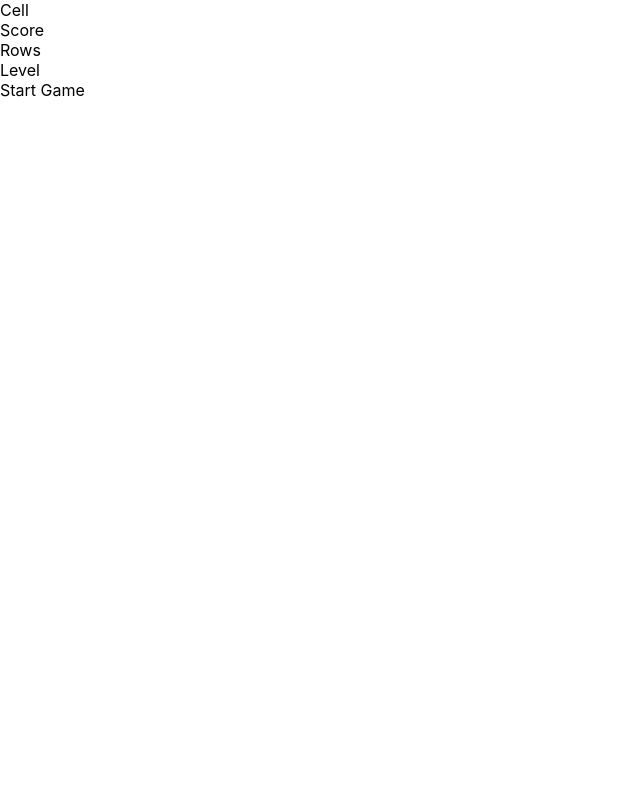
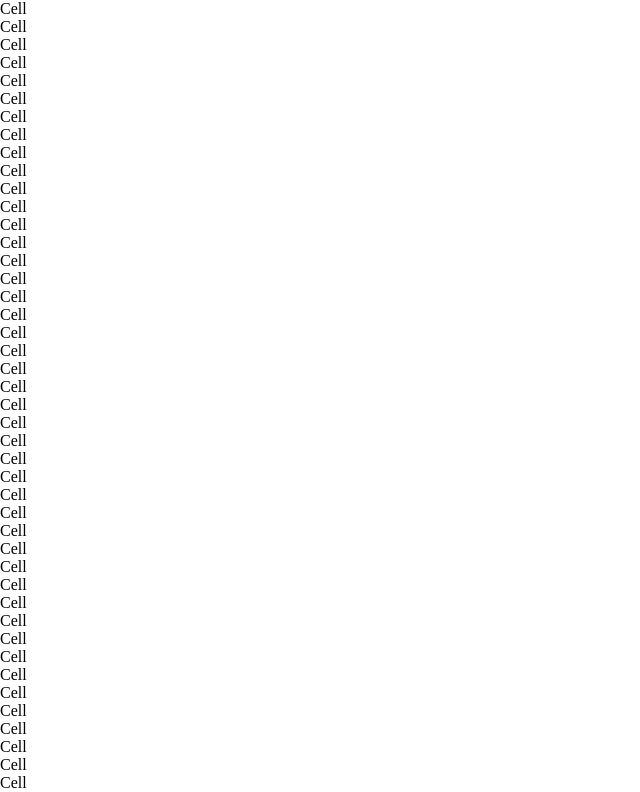
Before and after one commit to PikaJoyce/Tetris, a React (Create React App) app in the folder react-tetris/: page / in a window 1280 px wide. Shown: the top 792 px of the page, without its empty margins (0-640 px from the left). Built offline with nearby package versions, Linux system fonts and the light colour scheme.

Commit message:
Added tetrominos, still need to work on styling for board.

```diff
--- a/react-tetris/src/components/Stage.js
+++ b/react-tetris/src/components/Stage.js
@@ -2,7 +2,15 @@ import React from 'react'
 import Cell from './Cell'
 
 const Stage = ({ stage }) => (
-  <div><Cell /></div>
+  <div>
+    {
+      stage.map(row =>
+        row.map((cell, x) =>
+          <Cell key={x} cell={cell[0]} />
+        )
+      )
+    }
+  </div>
 );
 
 export default Stage;
--- a/react-tetris/src/components/Tetris.js
+++ b/react-tetris/src/components/Tetris.js
@@ -1,4 +1,5 @@
 import React from 'react'
+import { createStage } from '../gameHelpers';
 
 // Components
 import Stage from './Stage'
@@ -9,7 +10,7 @@ const Tetris = () => {
 
   return (
     <div>
-      <Stage />
+      <Stage stage={createStage()} />
       <aside>
         <div>
           <Display text="Score" />
--- /dev/null
+++ b/react-tetris/src/gameHelpers.js
@@ -0,0 +1,7 @@
+export const STAGE_WIDTH = 12;
+export const STAGE_HEIGHT = 20;
+
+export const createStage = () =>
+  Array.from(Array(STAGE_HEIGHT), () =>
+    new Array(STAGE_WIDTH).fill([0, 'clear'])
+  )
--- a/react-tetris/src/index.css
+++ b/react-tetris/src/index.css
@@ -1,13 +1,9 @@
 body {
-  margin: 0;
-  font-family: -apple-system, BlinkMacSystemFont, "Segoe UI", "Roboto", "Oxygen",
-    "Ubuntu", "Cantarell", "Fira Sans", "Droid Sans", "Helvetica Neue",
-    sans-serif;
-  -webkit-font-smoothing: antialiased;
-  -moz-osx-font-smoothing: grayscale;
+  margin:0;
+
 }
 
-code {
-  font-family: source-code-pro, Menlo, Monaco, Consolas, "Courier New",
-    monospace;
+@font-face {
+  font-family: 'Pixel';
+  src: url('font/Pixel-LCD-7.woff') format ('woff');
 }
```
Also changed, not shown: react-tetris/src/tetrominos.js (added, +69 -0 lines).
